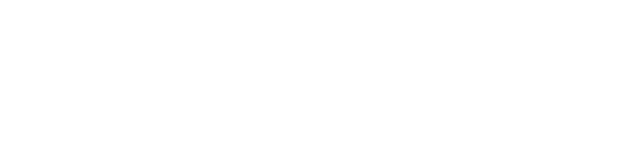
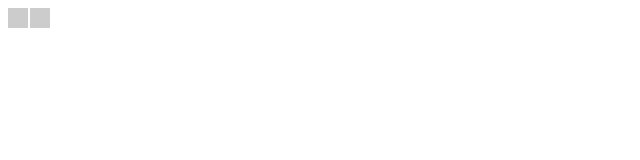
Before and after one commit to acciojob/Color-board-JYOTIPATIL-hub, a website: page main.html in a window 1280 px wide. Shown: the full height of the page, 0-640 px from the left. Drawn offline with Linux system fonts and the light colour scheme.

Commit message:
created a submission

```diff
--- a/main.html
+++ b/main.html
@@ -8,6 +8,15 @@
 
 <body>
 	<!-- the entire body must be written by student -->
+	<div class="container">
+        <!-- Generate 800 boxes -->
+        <!-- You can use a loop or any other method to create the boxes dynamically -->
+        <!-- For demonstration purposes, I'll create a few boxes manually -->
+        <div class="square"></div>
+        <div class="square"></div>
+        <!-- ... Repeat for the remaining boxes ... -->
+    </div>
+
     <script type="text/javascript" src="./script.js">
 </script>
 
--- a/script.js
+++ b/script.js
@@ -1 +1,13 @@
 //your JS code here. If required.
+ const squares = document.querySelectorAll('.square');
+
+        squares.forEach((square) => {
+            square.addEventListener('mouseover', () => {
+                // Change background color on hover
+                square.style.backgroundColor = '#00f'; // New hover color
+                // Revert back to initial color after 1 second
+                setTimeout(() => {
+                    square.style.backgroundColor = '#ccc'; // Initial color
+                }, 1000);
+            });
+        });
--- a/styles.css
+++ b/styles.css
@@ -1 +1,17 @@
 /*  your css code here. If applicable */
+      .container {
+            display: grid;
+            grid-template-columns: repeat(40, 20px); /* Adjust the number of columns as needed */
+            gap: 2px; /* Gap between boxes */
+        }
+
+        .square {
+            width: 20px;
+            height: 20px;
+            background-color: #ccc; /* Initial background color */
+            transition: background-color 0.3s ease; /* Smooth color transition */
+        }
+
+        .square:hover {
+            background-color: #f00; /* New background color on hover */
+        }
```
